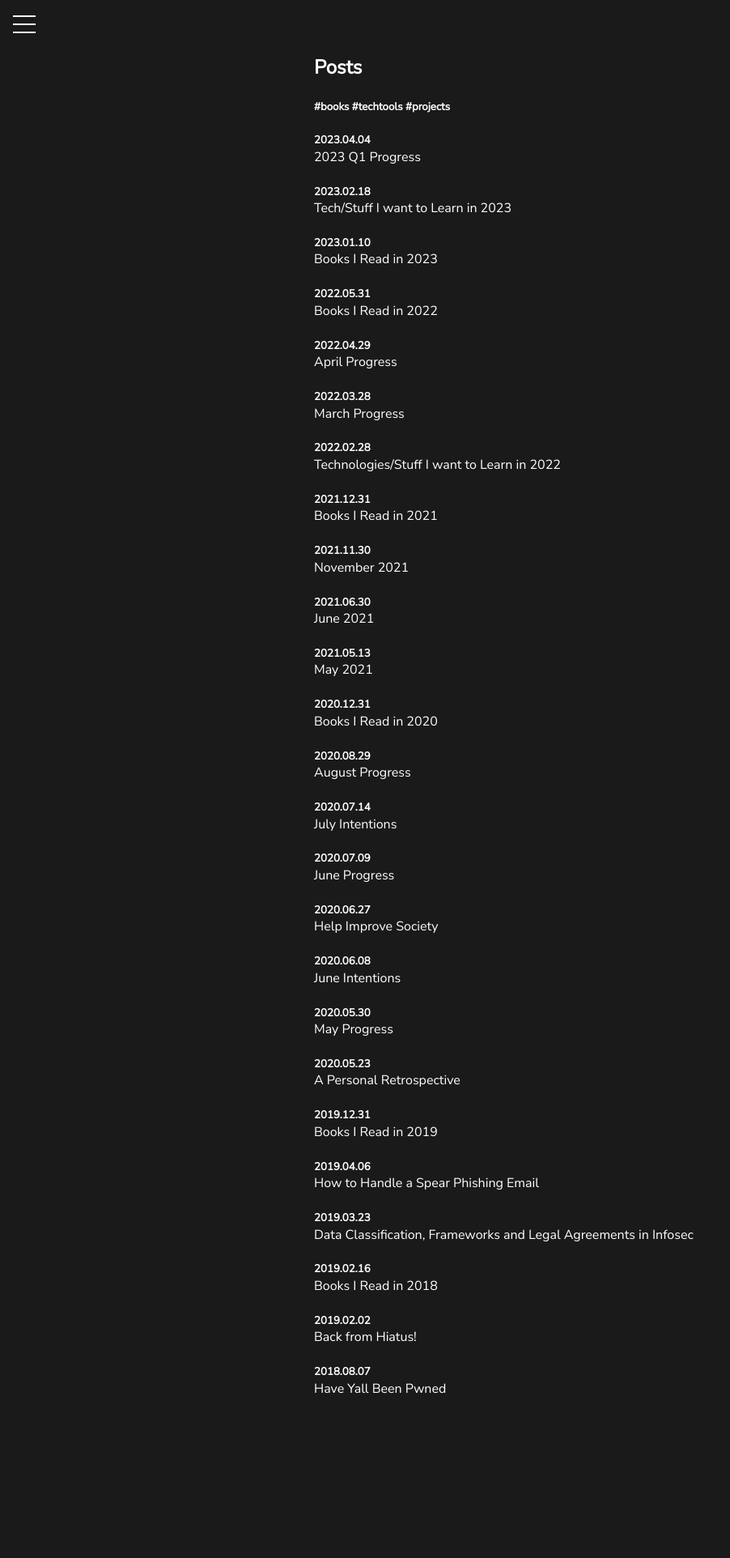
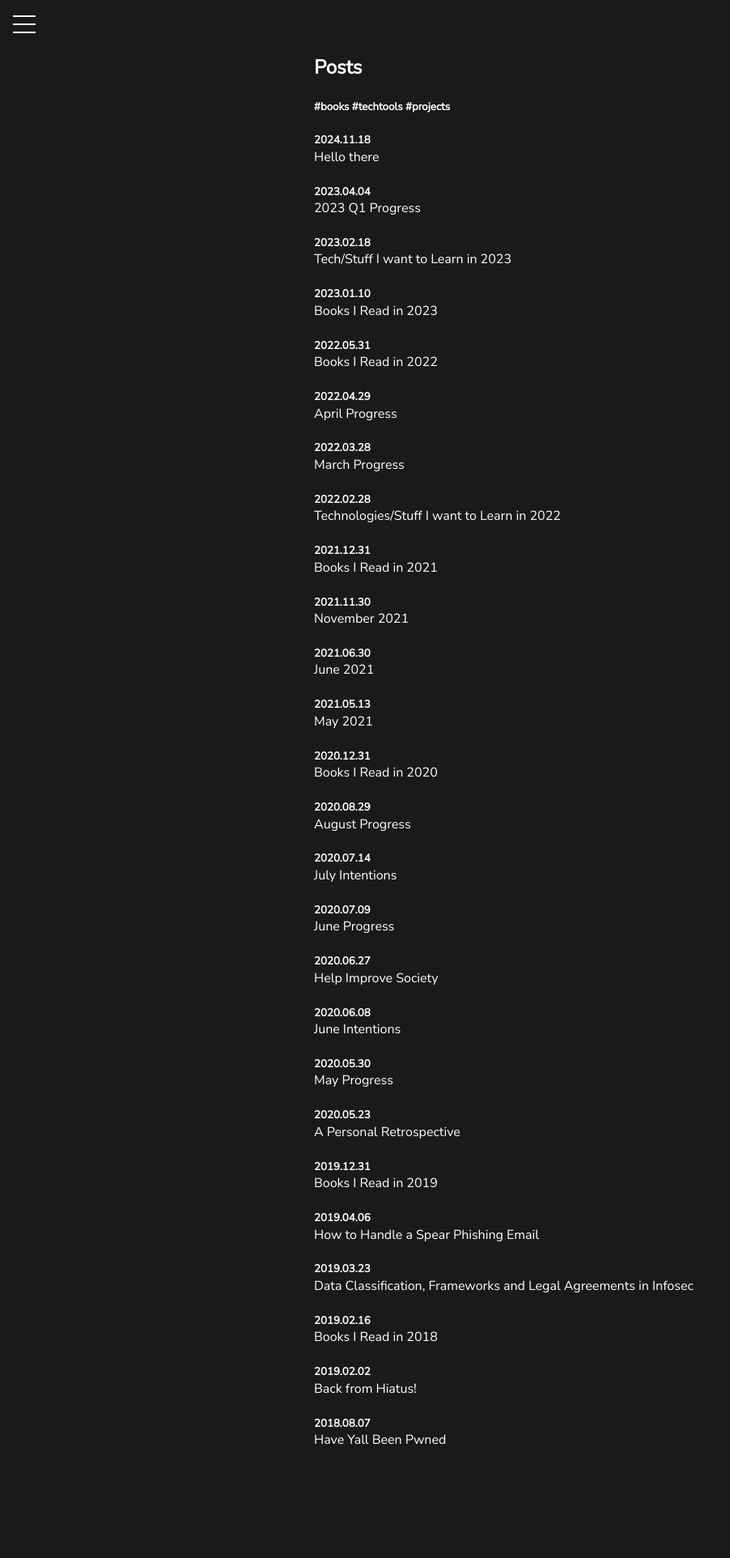
Before and after one commit to cobaltclaudia/cobaltclaudia.github.io, a Jekyll site: the page posts.html, which Jekyll copies as it is, in a window 1280 px wide. Shown: the whole page at 81% size, without its empty margins (0-902 px from the left). Built offline with Jekyll 4.4.1, drawn with Linux system fonts in a browser that asks for light colours; before the commit the page ends 1860 px from its top, so only the background shows below that.

Commit message:
link new blog post

```diff
--- a/posts.html
+++ b/posts.html
@@ -40,6 +40,10 @@
             <a href="projects.html">#projects </a>
         </h5>
         <br>
+
+        <h5>2024.11.18</h5>
+        <a href="blogposts/2024/20241118-Hello.html">Hello there</a>
+        <br><br>
 
         <h5>2023.04.04</h5>
         <a href="blogposts/2023/20230403-quarterOneProgress.html">2023 Q1 Progress</a>
```
